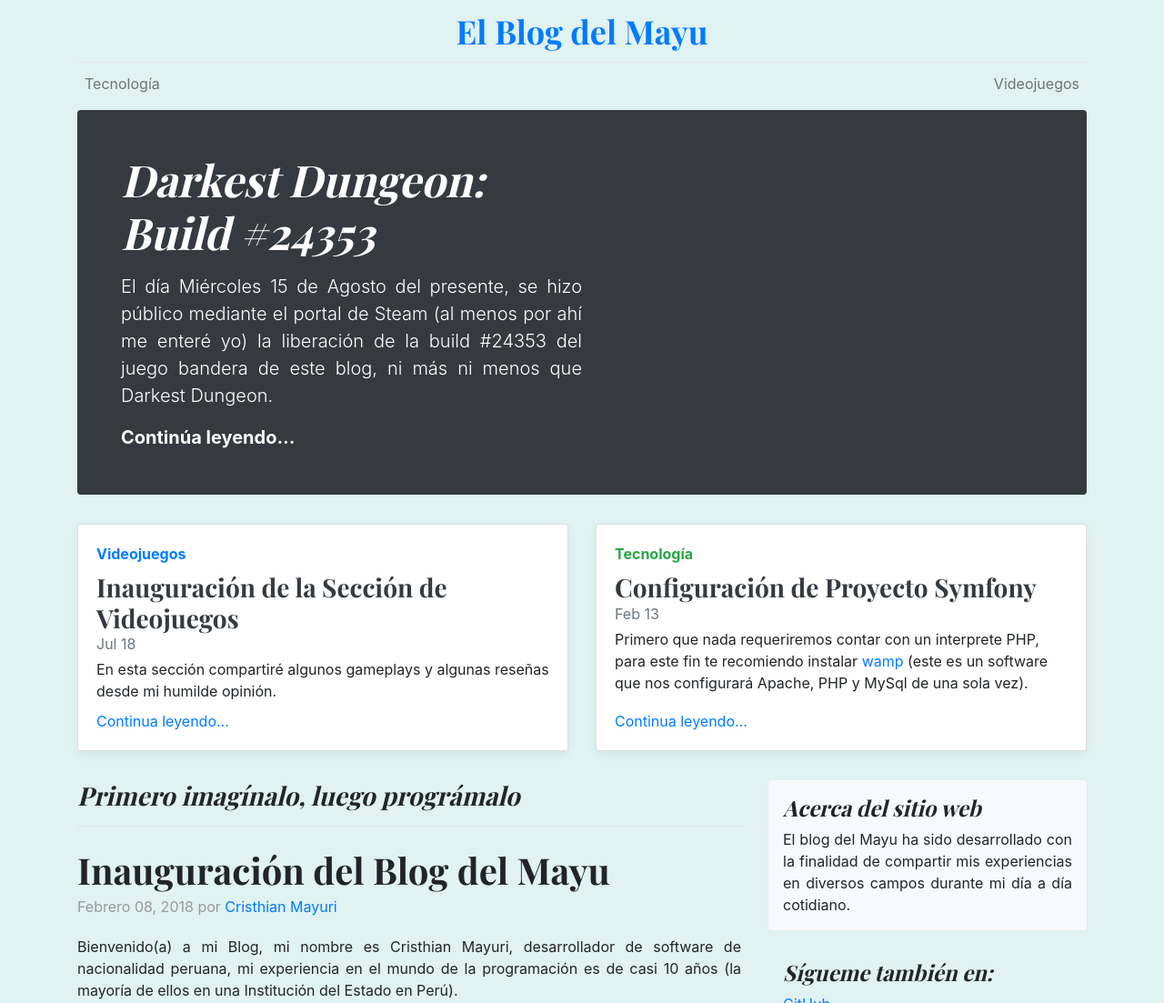
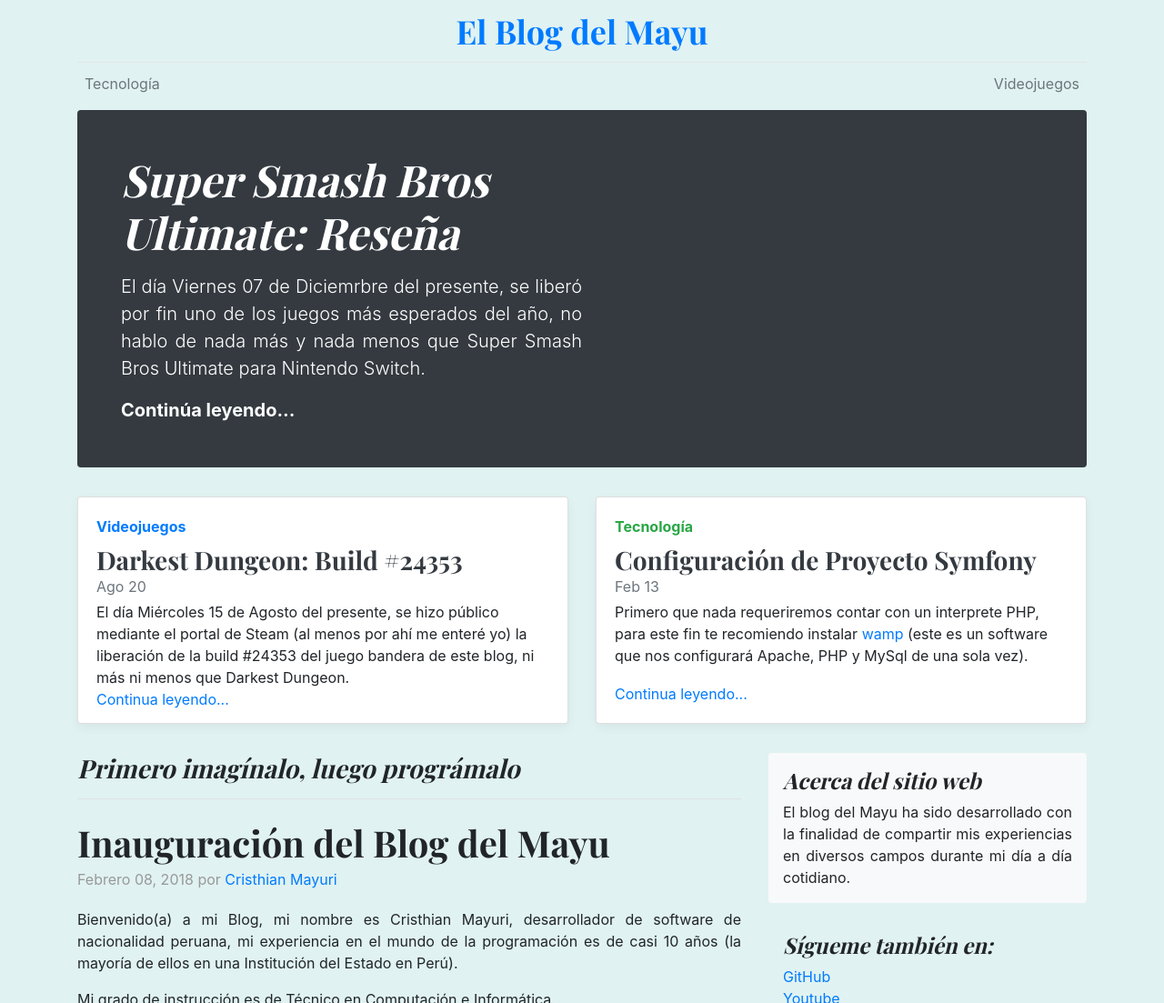
Before and after one commit to mayuelcuarto/mayuweb, a website: page public_html/index.html in a window 1280 px wide. Shown: the top 1103 px of the page at 91% size. Drawn offline with nearby package versions, Linux system fonts and the light colour scheme.

Commit message:
Actualización de index

```diff
--- a/public_html/index.html
+++ b/public_html/index.html
@@ -48,11 +48,9 @@
 
       <div class="jumbotron p-3 p-md-5 text-white rounded bg-dark">
         <div class="col-md-6 px-0">
-          <h1 class="display-4 font-italic">Darkest Dungeon: Build #24353</h1>
-          <p class="lead my-3 text-justify">El día Miércoles 15 de Agosto del presente, se hizo público mediante el
-                            portal de Steam (al menos por ahí me enteré yo) la liberación de la build #24353 del juego bandera
-                            de este blog, ni más ni menos que Darkest Dungeon.</p>
-          <p class="lead mb-0"><a href="videojuegos.html#ddbuild24353" class="text-white font-weight-bold">Continúa leyendo...</a></p>
+          <h1 class="display-4 font-italic">Super Smash Bros Ultimate: Reseña</h1>
+          <p class="lead my-3 text-justify">El día Viernes 07 de Diciemrbre del presente, se liberó por fin uno de los juegos más esperados del año, no hablo de nada más y nada menos que Super Smash Bros Ultimate para Nintendo Switch.</p>
+          <p class="lead mb-0"><a href="videojuegos.html#ssburesena" class="text-white font-weight-bold">Continúa leyendo...</a></p>
         </div>
       </div>
 
@@ -62,11 +60,13 @@
             <div class="card-body d-flex flex-column align-items-start">
               <strong class="d-inline-block mb-2 text-primary">Videojuegos</strong>
               <h3 class="mb-0">
-                <a class="text-dark" href="#videojuegos">Inauguración de la Sección de Videojuegos</a>
+                  <a class="text-dark" href="./archivosvj/agosto2018.html#ddbuild24353">Darkest Dungeon: Build #24353</a>
               </h3>
-              <div class="mb-1 text-muted">Jul 18</div>
-              <p class="card-text mb-auto">En esta sección compartiré algunos gameplays y algunas reseñas desde mi humilde opinión.</p>
-              <a href="#videojuegos">Continua leyendo...</a>
+              <div class="mb-1 text-muted">Ago 20</div>
+              <p class="card-text mb-auto">El día Miércoles 15 de Agosto del presente, se hizo público mediante el
+                            portal de Steam (al menos por ahí me enteré yo) la liberación de la build #24353 del juego bandera
+                            de este blog, ni más ni menos que Darkest Dungeon.</p>
+              <a href="./archivosvj/agosto2018.html#ddbuild24353">Continua leyendo...</a>
             </div>
 
           </div>
```
